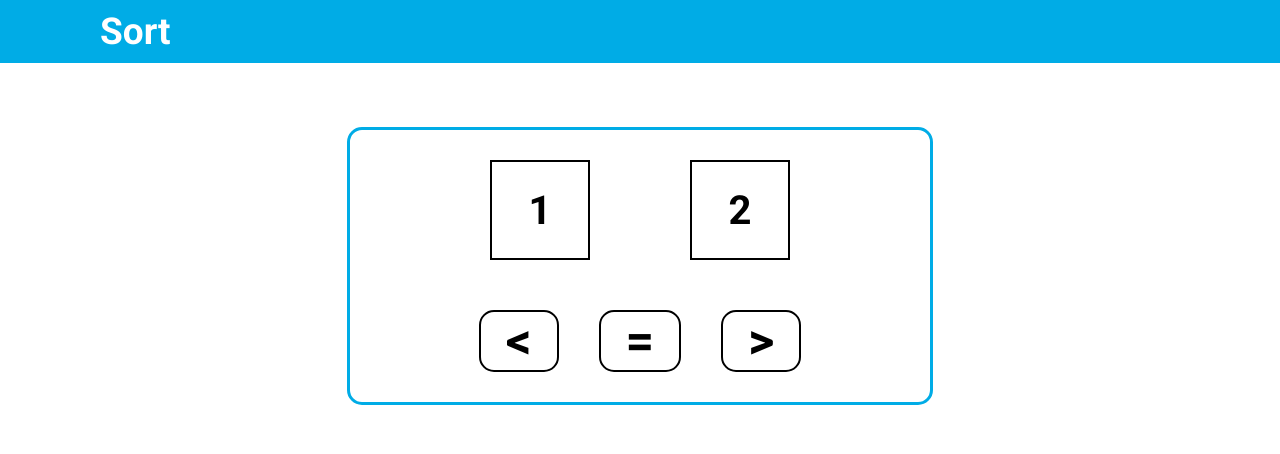
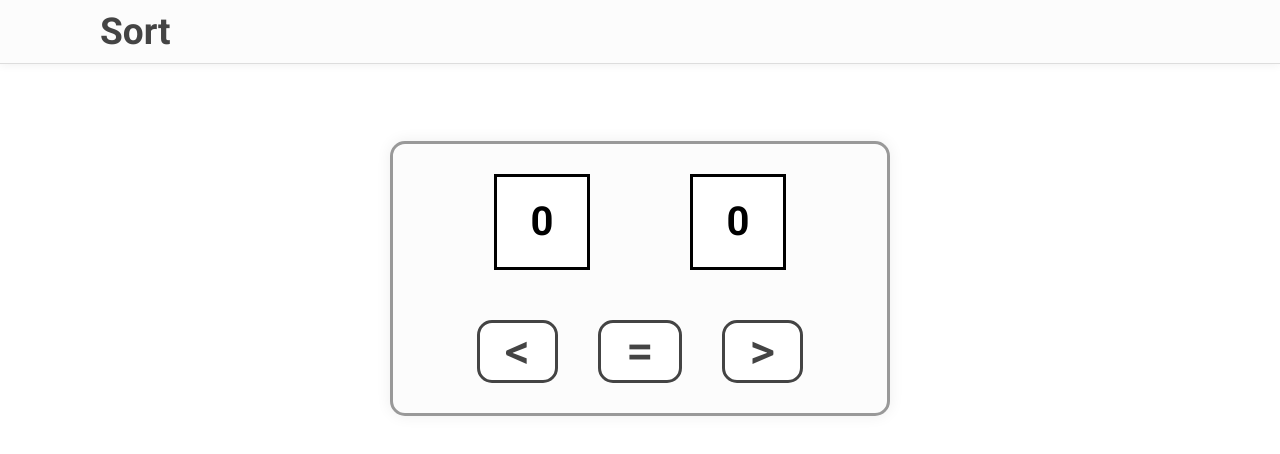
Before and after one commit to Oskar505/glyphSort, a Vue app: page /sort in a window 1280 px wide. Shown: the top 454 px of the page. Built offline with nearby package versions, Linux system fonts and the light colour scheme.

Commit message:
design, show values, check answers

```diff
--- a/src/App.vue
+++ b/src/App.vue
@@ -13,5 +13,6 @@
     margin: 0;
     padding: 0;
     font-family: "Roboto", serif;
+    box-sizing: border-box;
   }
 </style>
--- a/src/components/glyphCard.vue
+++ b/src/components/glyphCard.vue
@@ -16,7 +16,7 @@
 
         props: {
             value: {
-                type: String,
+                type: Number,
                 required: true
             }
         },
@@ -28,10 +28,11 @@
     div {
         width: 1in;
         height: 1in;
-        border: 2px solid black;
+        border: 3px solid black;
         display: flex;
         justify-content: center;
         align-items: center;
+        background-color: white;
     }
 
 
--- a/src/views/Sort.vue
+++ b/src/views/Sort.vue
@@ -4,23 +4,23 @@
     </header>
 
 
-    <div class="sortWrapper">
+    <div class="sortWrapper" :class="borderFeedback">
         <div class="glyphCardWrapper">
-            <glyph-card value="1"></glyph-card>
-            <glyph-card value="2"></glyph-card>
+            <glyph-card :value="val1"></glyph-card>
+            <glyph-card :value="val2"></glyph-card>
         </div>
 
 
         <div class="answerBtnWrapper">
-            <div class="answerBtn" id="lessBtn">
+            <div class="answerBtn" id="lessBtn" :class="btn0Feedback" @click="checkAnswer(0)">
                 <p><</p>
             </div>
 
-            <div class="answerBtn" id="lessBtn">
+            <div class="answerBtn" id="lessBtn" :class="btn1Feedback" @click="checkAnswer(1)">
                 <p>=</p>
             </div>
 
-            <div class="answerBtn" id="lessBtn">
+            <div class="answerBtn" id="lessBtn" :class="btn2Feedback" @click="checkAnswer(2)">
                 <p>></p>
             </div>
         </div>
@@ -30,6 +30,200 @@
 
 
 <script>
+    export default {
+        data() {
+            return {
+                distance: undefined,
+                val1: 0,
+                val2: 0,
+                gamma: 0.7,
+                lastCorrect: true,
+                glyphStepsCount: 100,
+                equalChance: 1, // 1 = 10%
+
+                clickCooldown: false,
+
+                btn0Feedback: '',
+                btn1Feedback: '',
+                btn2Feedback: '',
+                borderFeedback: '',
+            }
+        },
+
+
+
+        mounted() {
+            window.addEventListener('keydown', this.handleKeydown)
+        },
+
+        beforeUnmount() {
+            window.removeEventListener('keydown', this.handleKeydown)
+        },
+
+
+
+        methods: {
+            newGlyphs() {
+                // set first distance to 20%
+                if (this.distance == undefined) {
+                    this.distance = this.glyphStepsCount * 0.2
+                }
+
+                // if last response was correct, decrease distance, otherwise increase distance
+                else {
+                    this.distance = this.lastCorrect ? this.distance * this.gamma : this.distance / this.gamma;
+                }
+
+
+                // if distance is too small, start over
+                if (this.distance < 1) {
+                    this.distance = 20
+                    console.warn("distance too small, starting over");
+                }
+
+                // distance cannot be higher than the starting distance
+                else if (this.distance > this.glyphStepsCount * 0.2) {
+                    this.distance = this.glyphStepsCount * 0.2
+                    console.warn("distance too high, starting over");
+                }
+
+
+
+                // chance of getting equal values
+                if (getRandomInt(0, 9) > this.equalChance) {
+                    let offset = this.distance / 2
+
+                    // Get the middle value. After adding or subtracting the offset, it cannot be lower than 0 or higher than the highest glyph.
+                    let midVal = getRandomInt(offset, this.glyphStepsCount - offset)
+
+
+                    // higher of lower
+                    if (getRandomInt(0,1) == 0) {
+                        this.val1 = Math.round(midVal - offset);
+                        this.val2 = Math.round(midVal + offset);
+                    }
+
+                    else {
+                        this.val1 = Math.round(midVal + offset);
+                        this.val2 = Math.round(midVal - offset);
+                    }
+                }
+
+
+                else {
+                    this.val1 = getRandomInt(0, this.glyphStepsCount);
+                    this.val2 = this.val1;
+                }
+
+
+                console.log(this.val1, this.val2);
+            },
+
+
+
+            checkAnswer(buttonId) {
+                // check
+                if (buttonId == 0) {
+                    this.lastCorrect = this.val1 < this.val2
+
+                    // show feedback
+                    if (this.lastCorrect) {
+                        console.log("correct");
+                        this.btn0Feedback = "correctBtn"
+                        this.borderFeedback = "correctBorder"
+                    }
+
+                    else {
+                        console.log("wrong");
+                        this.btn0Feedback = "wrongBtn"
+                        this.borderFeedback = "wrongBorder"
+                    }
+                }
+
+                else if (buttonId == 1) {
+                    this.lastCorrect = this.val1 == this.val2
+
+                    // show feedback
+                    if (this.lastCorrect) {
+                        console.log("correct");
+                        this.btn1Feedback = "correctBtn"
+                        this.borderFeedback = "correctBorder"
+                    }
+
+                    else {
+                        console.log("wrong");
+                        this.btn1Feedback = "wrongBtn"
+                        this.borderFeedback = "wrongBorder"
+                    }
+                }
+
+                else if (buttonId == 2) {
+                    this.lastCorrect = this.val1 > this.val2
+
+                    // show feedback
+                    if (this.lastCorrect) {
+                        console.log("correct");
+                        this.btn2Feedback = "correctBtn"
+                        this.borderFeedback = "correctBorder"
+                    }
+
+                    else {
+                        console.log("wrong");
+                        this.btn2Feedback = "wrongBtn"
+                        this.borderFeedback = "wrongBorder"
+                    }
+                }
+
+
+                // reset feedbacks and get new glyphs
+                setTimeout(() => {
+                    this.btn0Feedback = ''
+                    this.btn1Feedback = ''
+                    this.btn2Feedback = ''
+                    this.borderFeedback = ''
+
+
+                    this.newGlyphs()
+                }, 500);
+
+
+            },
+
+
+            handleKeydown(e) {
+                // ignore if cooldown
+                if (this.clickCooldown) return;
+
+
+                if (e.key == "ArrowLeft" || e.key == "a") {
+                    this.checkAnswer(0)
+                }
+
+                else if (e.key == "ArrowDown" || e.key == "s") {
+                    this.checkAnswer(1)
+                }
+
+                else if (e.key == "ArrowRight" || e.key == "d") {
+                    this.checkAnswer(2)
+                }
+
+
+                // set cooldown
+                this.clickCooldown = true;
+                setTimeout(() => {
+                    this.clickCooldown = false;
+                }, 500);
+            },
+        },
+
+    }
+
+
+
+
+    function getRandomInt(min, max) {
+        return Math.floor(Math.random() * (max - min + 1) ) + min;
+    }
 
 </script>
 
@@ -37,13 +231,16 @@
 <style scoped>
     header {
         padding: 10px 100px;
-        /* border-bottom: 2px solid #11406e; */
+        border-bottom: 1px solid #ddd;
         background-color: #00ace6;
+        background-color: #fff;
+        box-shadow: 0px 0px 10px #eee;
+        background-color: #fcfcfc;
     }
 
     h1 {
         font-size: 37px;
-        color: white;
+        color: #444;
     }
 
 
@@ -54,12 +251,14 @@
         align-items: center;
         gap: 50px;
         border-radius: 15px;
-        border: 3px solid #00ace6;
-        background-color: #ffffff;
+        background-color: #fcfcfc;
+        box-shadow: 0px 0px 15px #eee;
+        border: 3px solid #999;
         max-width: 500px;
         margin: 0 auto;
-        margin-top: 5%;
+        margin-top: 6%;
         padding: 30px 40px;
+        user-select: none;
     }
 
     .glyphCardWrapper {
@@ -80,10 +279,99 @@
 
 
     .answerBtn {
-        font-size: 50px;
-        font-weight: bold;
-        border: 2px solid black;
+        font-size: 49px;
+        font-weight: 500;
+        border: 3px solid #444;
+        color: #444;
         padding: 0 25px;
         border-radius: 15px;
+        background-color: white;
+    }
+
+
+
+    /* Animations */
+
+    @keyframes correctBtnKeyframe {
+        0% {
+            background-color: transparent;
+            border: 3px solid #444
+        }
+
+        50% {
+            background-color: #2dba3a;
+            border: 3px solid #279f33;
+        }
+
+        100% {
+            background-color: transparent;
+            border: 3px solid #444
+        }
+    }
+
+    @keyframes wrongBtnKeyframe {
+        0% {
+            background-color: transparent;
+            border: 3px solid #444
+        }
+
+        50% {
+            background-color: #ff0000;
+            border: 3px solid #ae0000;
+        }
+
+        100% {
+            background-color: transparent;
+            border: 3px solid #444
+        }
+    }
+
+
+    @keyframes correctBorderKeyframe {
+        0% {
+            border: 3px solid #999
+        }
+
+        50% {
+            border: 4px solid #2dba3a;
+        }
+
+        100% {
+            border: 3px solid #999
+        }
+    }
+
+    @keyframes wrongBorderKeyframe {
+        0% {
+            border: 3px solid #999
+        }
+
+        50% {
+            border: 4px solid #ff0000;
+        }
+
+        100% {
+            border: 3px solid #999
+        }
+    }
+
+
+    .correctBtn {
+        animation: correctBtnKeyframe 500ms ease-in;
+    }
+
+    .wrongBtn {
+        animation: wrongBtnKeyframe 500ms ease-in;
+    }
+
+
+    .correctBorder {
+        animation: correctBorderKeyframe 500ms ease-in;
+        background-color: #fcfcfc !important;
+    }
+
+    .wrongBorder {
+        animation: wrongBorderKeyframe 500ms ease-in;
+        background-color: #fcfcfc !important;
     }
 </style>
```
Also changed, not shown: output.json (added, +8 -0 lines).
